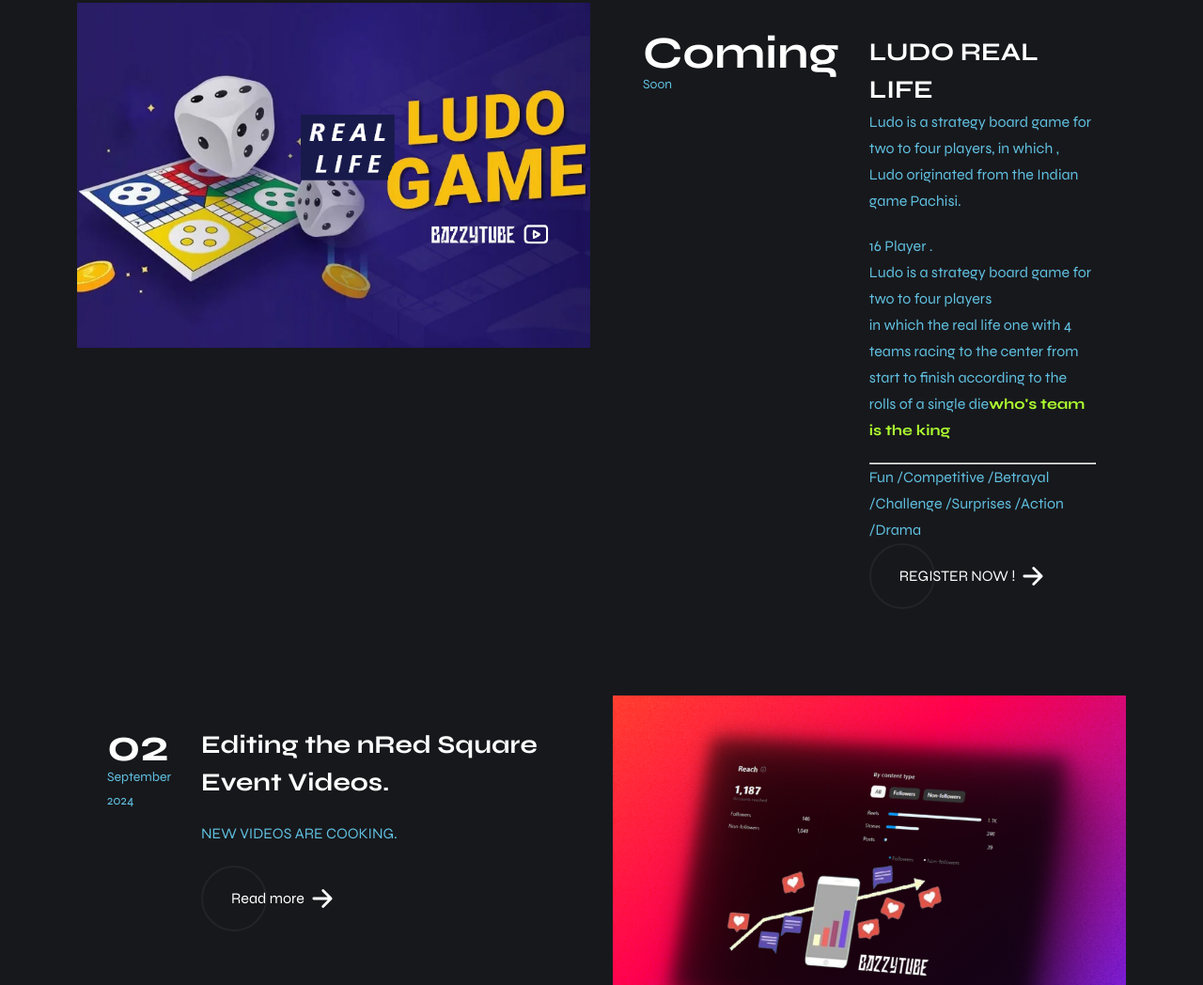
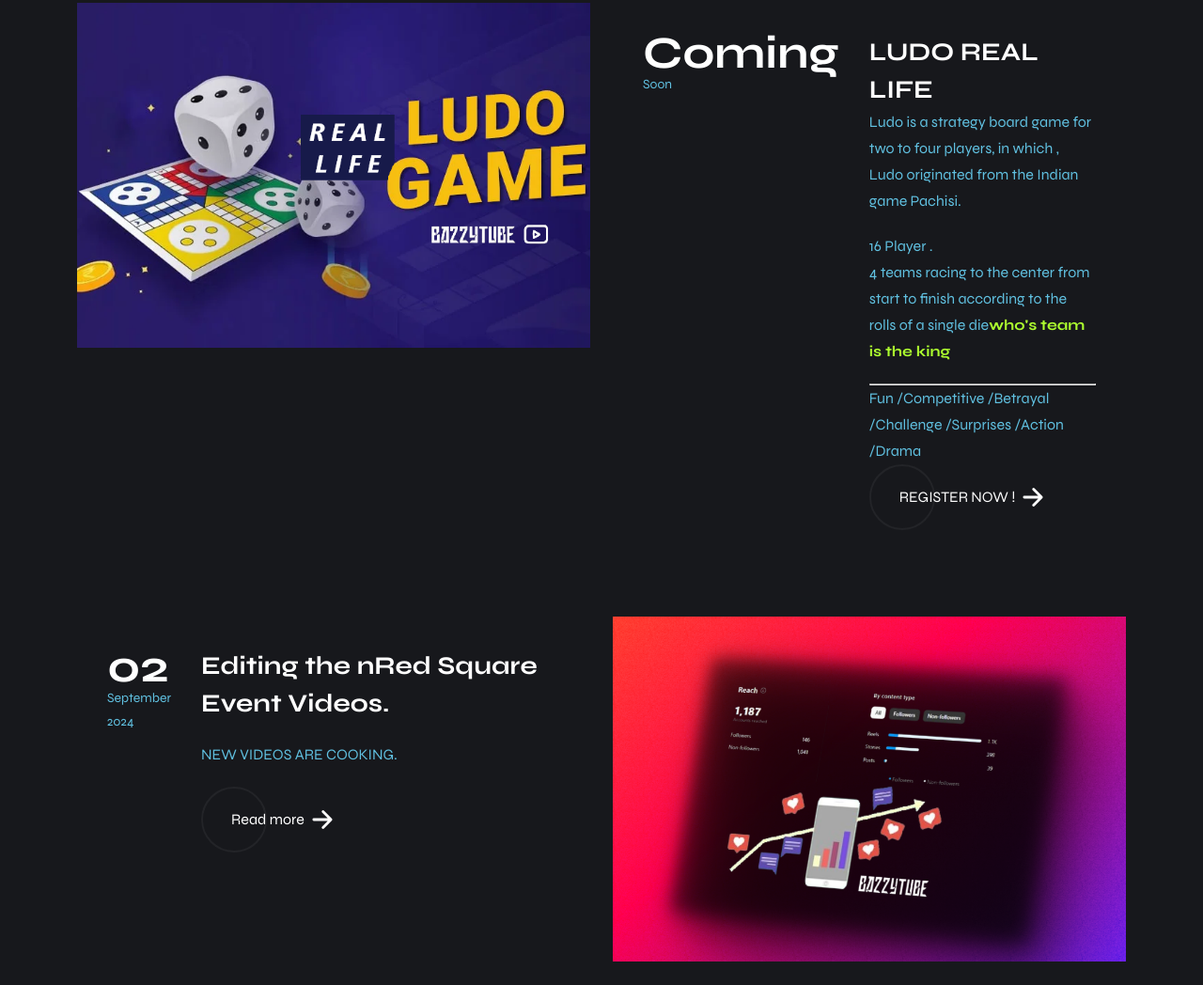
Before and after one commit to Ali-Cheikh/--bazzy-tube, a plain HTML site: page index.html in a window 1280 px wide. Shown: the part 3300-4348 px from the top of the page at 94% size. Drawn offline with nearby package versions, Linux system fonts and the light colour scheme.

```diff
--- a/index.html
+++ b/index.html
@@ -369,8 +369,7 @@
                     Ludo is a strategy board game for two to four players, in which , Ludo originated from the Indian game Pachisi.
                     <p class="card-text">
                       16 Player .<br>
-                      Ludo is a strategy board game for two to four players<br>
-                      in which the real life one with 4 teams racing to the center from start to finish according to the rolls of a single die<b style="color: greenyellow;">who's team is the king</b> <hr>
+                      4 teams racing to the center from start to finish according to the rolls of a single die<b style="color: greenyellow;">who's team is the king</b> <hr>
                       Fun /Competitive /Betrayal /Challenge /Surprises /Action /Drama
                     </p>
 
```
